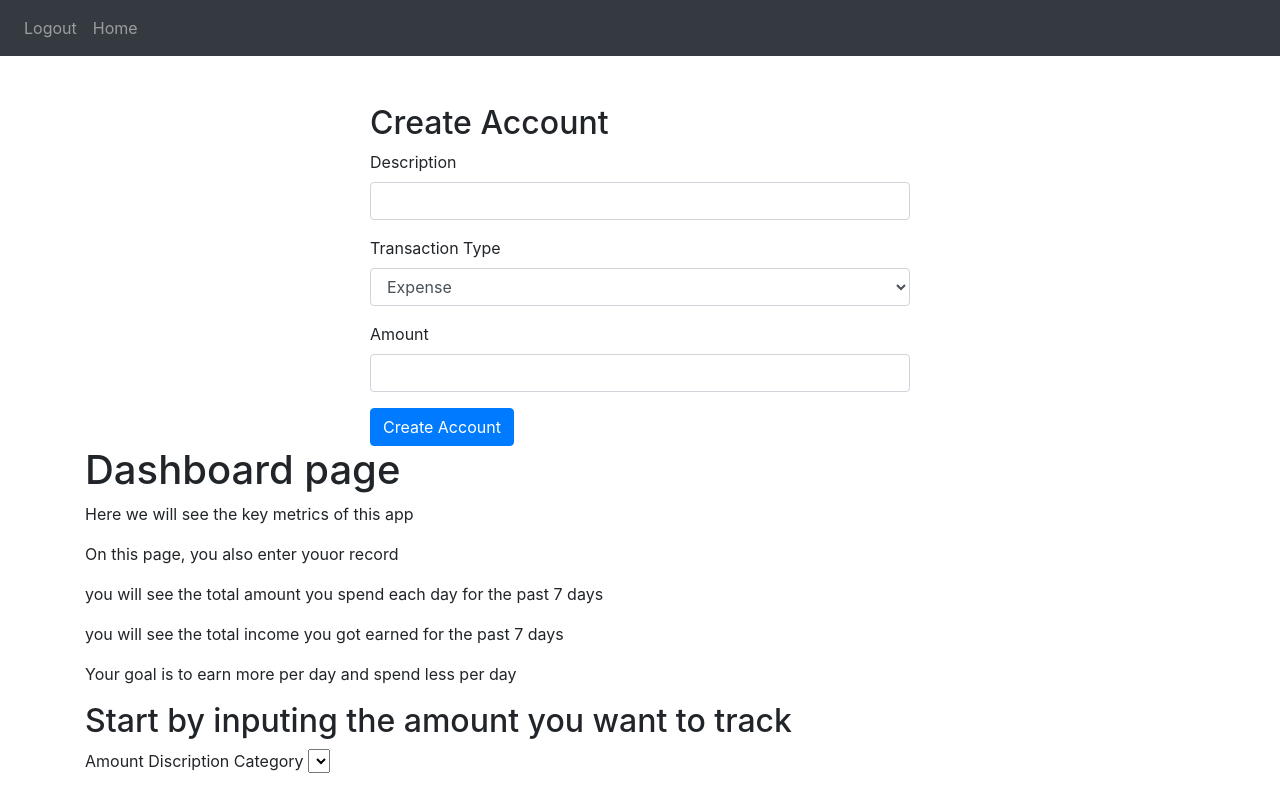
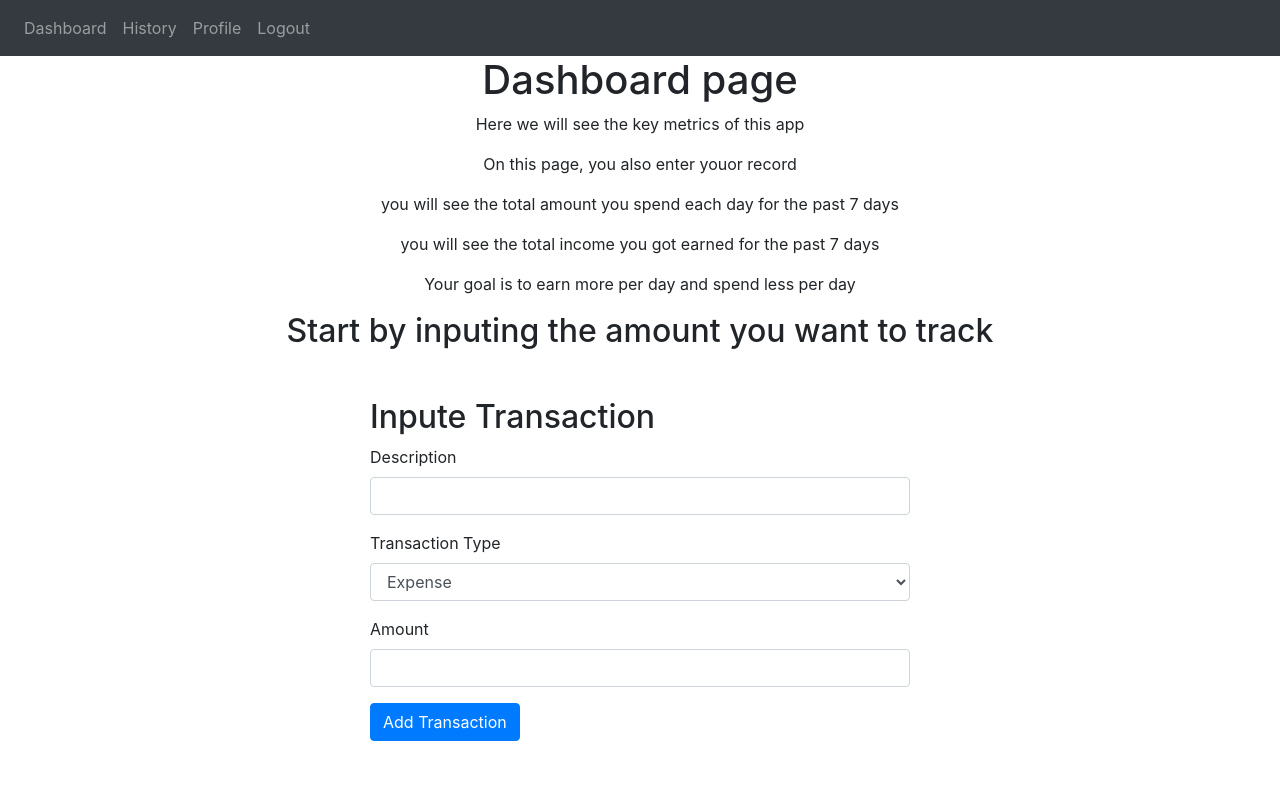
Before and after one commit to flyefe/Financial_Tracking_App, a Flask app: page / in a window 1280 px wide. Run offline with Flask 3, Linux system fonts and the light colour scheme; the visitor is signed in with stand-in values (Sample User, id 1); data that the repository does not hold is empty; some libraries are stand-ins or nearby versions.

Commit message:
Querrying of transactions table to histoty works

```diff
--- a/webapp/auth.py
+++ b/webapp/auth.py
@@ -58,12 +58,14 @@ def sign_up():
             login_user(new_user, remember=True)
             flash ("Account created!", category='success')
             return redirect (url_for('views.profile'))
-
+    flash ("Get Ready to Monitor Your Finances! Sign Up to get started with your personal tracker and be responsible!!!", category='success')
     return render_template("sign-up.html", user=current_user)
 
 
 @auth.route('/logout')
 @login_required
 def logout():
+    session.clear()
+    flash("Logged out successfully", category='success')
     logout_user()
     return redirect(url_for('auth.login'))
--- a/webapp/models.py
+++ b/webapp/models.py
@@ -14,6 +14,7 @@ class Transactions(db.Model):
     description = db.Column(db.String(255))
 
 
+
 # Define the Users Model
 class Users(db.Model, UserMixin):
     id = db.Column(db.Integer, primary_key=True, autoincrement=True)
--- a/webapp/templates/base.html
+++ b/webapp/templates/base.html
@@ -21,11 +21,18 @@
             <ul class="navbar-nav">
                 {% if user.is_authenticated %}
                 <li class="nav-item">
+                    <a class="nav-link" id="home" href="/">Dashboard</a>
+                </li>
+                <li class="nav-item">
+                    <a class="nav-link" id="transaction_history" href="/transaction-history">History</a>
+                </li>
+                <li class="nav-item">
+                    <a class="nav-link" id="profile" href="/profile">Profile</a>
+                </li>
+                <li class="nav-item">
                     <a class="nav-link" id="logout" href="/logout">Logout</a>
                 </li>
-                <li class="nav-item">
-                    <a class="nav-link" id="home" href="/">Home</a>
-                </li>
+
                 {% else %}
                 <li class="nav-item">
                     <a class="nav-link" id="login" href="/login">Login</a>
--- a/webapp/templates/dashboard.html
+++ b/webapp/templates/dashboard.html
@@ -3,9 +3,18 @@
 {% block title %}Create Account{% endblock %}
 
 {% block content %}
+<div align="center">
+    <h1>Dashboard page</h1>
+    <p>Here we will see the key metrics of this app</p>
+    <p>On this page, you also enter youor record</p>
+    <p>you will see the total amount you spend each day for the past 7 days</p>
+    <p>you will see the total income you got earned for the past 7 days</p>
+    <P>Your goal is to earn more per day and spend less per day</P>
+    <h2>Start by inputing the amount you want to track</h2>
+</div>
 <div class="row mt-lg-5">
     <div class="col-md-6 offset-md-3">
-        <h2>Create Account</h2>
+        <h2>Inpute Transaction</h2>
         <form method="POST" action="{{ url_for('views.home') }}">
             <div class="form-group">
                 <label for="description">Description</label>
@@ -22,23 +31,9 @@
                 <label for="income">Amount</label>
                 <input type="number" class="form-control" id="amount" name="amount" step="0.01" required>
             </div>
-                    <button type="submit" class="btn btn-primary">Create Account</button>
+                    <button type="submit" class="btn btn-primary">Add Transaction</button>
         </form>
     </div>
 </div>
 
-
-<h1>Dashboard page</h1>
-<p>Here we will see the key metrics of this app</p>
-<p>On this page, you also enter youor record</p>
-<p>you will see the total amount you spend each day for the past 7 days</p>
-<p>you will see the total income you got earned for the past 7 days</p>
-<P>Your goal is to earn more per day and spend less per day</P>
-<h2>Start by inputing the amount you want to track</h2>
-<form>
-    <label>Amount</label>
-    <label>Discription</label>
-    <label>Category</label>
-    <select></select>
-</form>
 {% endblock %}
--- a/webapp/views.py
+++ b/webapp/views.py
@@ -4,8 +4,15 @@ from .models import Transactions
 from . import db
 from flask import flash
 from flask import url_for
+from sqlalchemy import func
 
 views = Blueprint('views', __name__)
+
+
+
+
+
+
 
 
 
@@ -29,3 +36,30 @@ def home():
 @login_required
 def profile():
     return render_template("profile.html", user = current_user)
+
+
+
+@views.route('/transaction-history')
+@login_required
+def transaction_history():
+    # Query transactions
+   if True:
+        user_id = 1  # Replace with the user's ID
+
+        transactions = Transactions.query.filter_by(user_id=current_user.id).all()
+        income = Transactions.query.filter_by(user_id=current_user.id, transaction_type='Income').all()
+        expense = Transactions.query.filter_by(user_id=current_user.id, transaction_type='Expense').all()
+        # total_income = db.session.query(func.sum(Transactions.amount).filter(Transactions.user_id == user_id, Transactions.transaction_type == 'income')).scalar() or 0
+        # total_expenses = db.session.query(func.sum(Transactions.amount).filter(Transactions.user_id == user_id, Transactions.transaction_type == 'expense')).scalar() or 0
+
+        balance = 0
+
+        for transaction in transactions:
+            if transaction.transaction_type == 'Income':
+                balance += transaction.amount
+            else:
+                balance -= transaction.amount
+
+        return render_template("history.html", transactions=transactions, income=income, expense=expense, user=current_user, balance=balance)
+
+    # Render transaction history pagereturn render_template("transaction_history.html", transactions=transactions, user=current_user)
```
Also changed, not shown: webapp/templates/history.html (+37 -3 lines).
